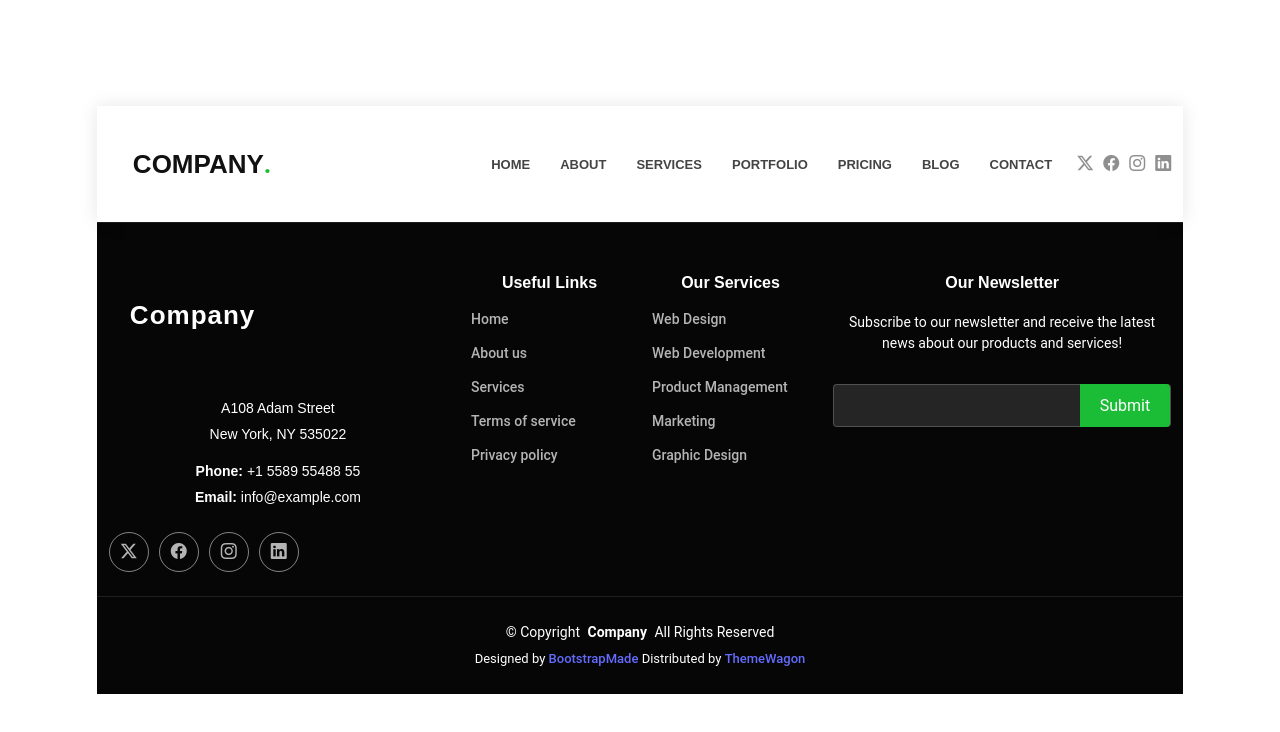
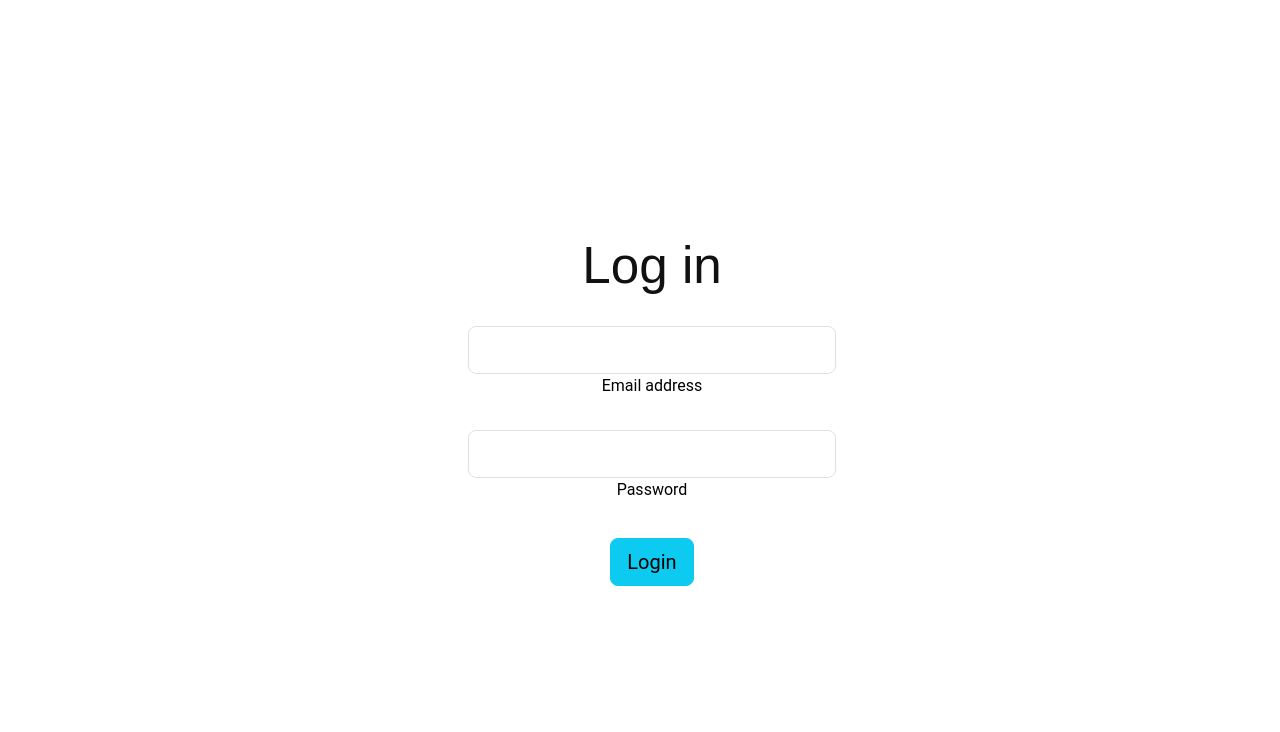
Before and after one commit to AmanSingh-77/6M_2025_MERN_TRAINING, a React (Vite) app in the folder React/Daily Tasks/taskDay41-TemplateSlicing/: page / in a window 1280 px wide. Shown: the top 732 px of the page. Built offline with nearby package versions, Linux system fonts and the light colour scheme.

Commit message:
Task day 45 - useNavigate hook

```diff
--- a/React/Daily Tasks/taskDay41-TemplateSlicing/src/App.jsx
+++ b/React/Daily Tasks/taskDay41-TemplateSlicing/src/App.jsx
@@ -4,15 +4,17 @@
 import Blog from './components/Blog'
 import Contact from './components/Contact'
 import Layout from './components/layouts/Layout';
+import Login from './components/Login';
 
 export default function App() {
   return (
       <BrowserRouter>
         <Routes>
-          <Route path='/' element={<Layout/>}>
-            <Route path='/about' element={<About/>}/>
-            <Route path='/blog' element={<Blog/>}/ >
-            <Route path='/contact' element={<Contact/>}/ >
+          <Route path='/' element={<Login/>}/>
+          <Route path='/user' element={<Layout/>}>
+            <Route path='/user/about' element={<About/>}/>
+            <Route path='/user/blog' element={<Blog/>}/ >
+            <Route path='/user/contact' element={<Contact/>}/ >
           </Route>
         </Routes>
       </BrowserRouter>
--- /dev/null
+++ b/React/Daily Tasks/taskDay41-TemplateSlicing/src/components/Login.jsx
@@ -0,0 +1,55 @@
+import { useState } from "react"
+import { useNavigate } from "react-router-dom"
+
+export default function Login(){
+    var[email,setEmail] = useState()
+    var[pass,setPass] = useState()
+    var nav = useNavigate()
+
+    function submitForm(){
+        if(email==='user@gmail.com' && pass==='123') {
+            nav('/user')
+        }
+        else{
+            alert('wrong credentials')
+        }
+        e.preventDefault
+    }
+
+    return(
+        <div className="container-fluid">
+            <div className="row">
+                <div className="col-sm text-black">
+                    <div className="d-flex align-items-center h-custom-2 px-5 ms-xl-4 mt-5 pt-5 pt-xl-0 mt-xl-n5">
+                        <form onSubmit={submitForm} style={{ width: "23rem" }}>
+                            <h1 className=" mb-3 pb-3">Log in</h1>
+
+                            {/* Email */}
+                            <div className="form-outline mb-4">
+
+                            <input type="email" className="form-control form-control-lg" value={email} onChange={(e)=>{setEmail(e.target.value)}}/>
+
+                            <label className="form-label">Email address</label>
+
+                            </div>
+
+                            {/* Password */}
+                            <div className="form-outline mb-4">
+                            <input type="password" className="form-control form-control-lg" value={pass} onChange={(e)=>{setPass(e.target.value)}}/>
+
+                            <label className="form-label">Password</label>
+
+                            </div>
+
+                            {/* Login Button */}
+                            <div className="pt-1 mb-4">
+                            <button className="btn btn-info btn-lg btn-block" type="submit">Login</button>
+                            </div>
+
+                        </form>
+                    </div>
+                </div>
+            </div>
+        </div>
+    )
+}
--- a/React/Daily Tasks/taskDay41-TemplateSlicing/src/components/layouts/Header.jsx
+++ b/React/Daily Tasks/taskDay41-TemplateSlicing/src/components/layouts/Header.jsx
@@ -17,7 +17,7 @@
                         <a href="#">Home</a>
                     </li>
                     <li className="dropdown">
-                        <Link to='/about' className="acive">About</Link>
+                        <Link to='/user/about' className="acive">About</Link>
                         <ul>
                         <li>
                             <a href="#">Team</a>
@@ -60,10 +60,10 @@
                         <a href="#">Pricing</a>
                     </li>
                     <li>
-                        <Link to='/blog'>Blog</Link>
+                        <Link to='/user/blog'>Blog</Link>
                     </li>
                     <li>
-                    <Link to='/contact'>Contact</Link>
+                    <Link to='/user/contact'>Contact</Link>
                     </li>
                     </ul>
                     <i className="mobile-nav-toggle d-xl-none bi bi-list" />
```
